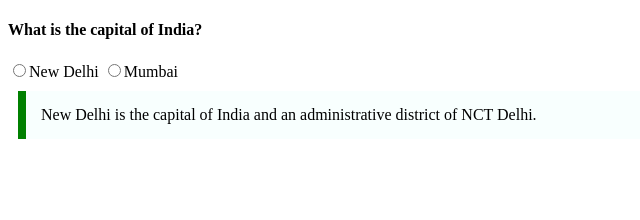
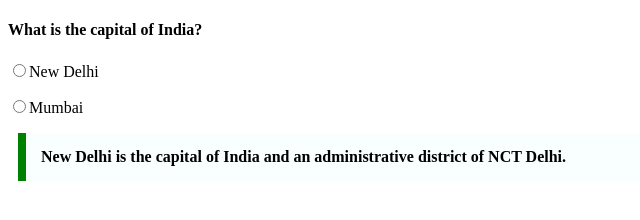
Before and after one commit to acciojob/trivia-ansh-mishra1, a website: page main.html in a window 1280 px wide. Shown: the whole page, without its empty margins (0-640 px from the left). Drawn offline with Linux system fonts and the light colour scheme.

Commit message:
created a submission

```diff
--- a/main.html
+++ b/main.html
@@ -11,8 +11,8 @@
     <script type="text/javascript" src="./script.js">
 </script>
 	<h4>What is the capital of India?</h4>
-	<input type="radio" id='capital'>New Delhi
-	<input type='radio' id='capital'>Mumbai
+	<p><input type="radio" id='capital'>New Delhi</p>
+	<p><input type='radio' id='capital'>Mumbai</p>
 
 	<blockquote>New Delhi is the capital of India and an administrative district of NCT Delhi.</blockquote>
 </body>
--- a/styles.css
+++ b/styles.css
@@ -6,4 +6,5 @@ blockquote{
 	padding: 15px;
 	border-left: 8px solid green;
 	background-color:  #f8fffe;
+	font-weight:bold;
 }
```
